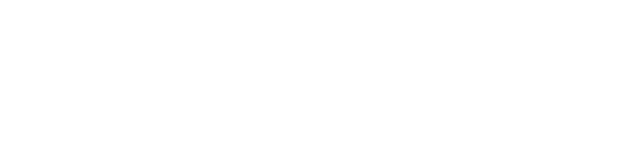
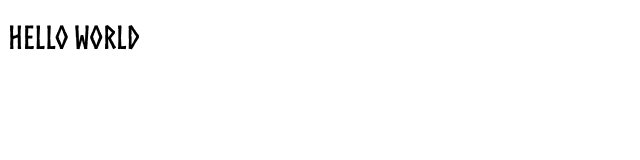
Before and after one commit to nm1008/sign-up-form, a plain HTML site: page index.html in a window 1280 px wide. Shown: the whole page, without its empty margins (0-640 px from the left). Drawn offline with Linux system fonts and the light colour scheme.

Commit message:
added font folder & file Norse Bold

```diff
--- a/index.html
+++ b/index.html
@@ -7,6 +7,6 @@
     <title>Sign-up Form</title>
 </head>
 <body>
-
+    <h1>Hello World</h1>
 </body>
 </html>
--- a/style.css
+++ b/style.css
@@ -0,0 +1,8 @@
+@font-face{
+    font-family: "Norse Bold";
+    src: url("font/Norse-Bold.otf") format("opentype")
+}
+
+body{
+    font-family: "Norse Bold";
+}
```
Also changed, not shown: font/Norse-Bold.otf (added).
